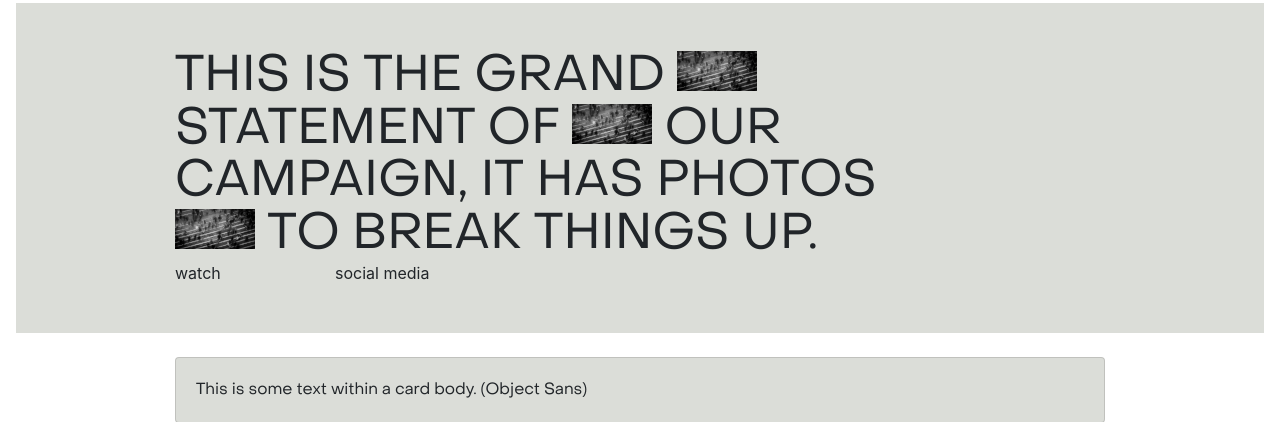
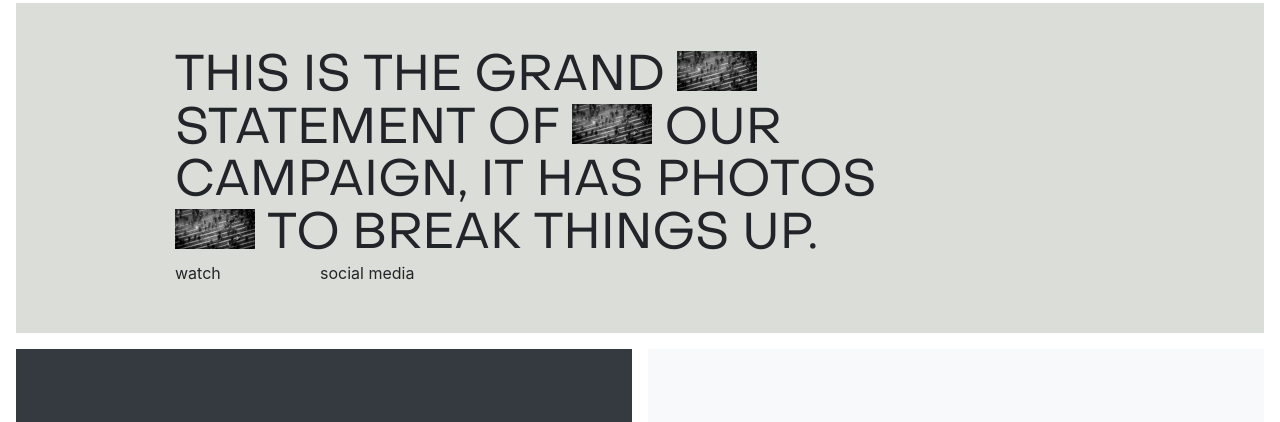
Before and after one commit to PeperoJo/the-next-normal, a plain HTML site: page index.html in a window 1280 px wide. Shown: the part 54-476 px from the top of the page. Drawn offline with nearby package versions, Linux system fonts and the light colour scheme; files whose address does not match are found by name.

Commit message:
Update index.html

```diff
--- a/index.html
+++ b/index.html
@@ -79,7 +79,7 @@
         <div class="col-2 text-left">
           watch
         </div>
-        <div class="col-2 text-left align-self-end">
+        <div class="col-2 text-left row float-right">
           social media
         </div>
       </div>
@@ -87,13 +87,13 @@
   </div>
 
 
-  <div class="container">
+  <!-- <div class="container">
     <div class="card my-4 bg-offwhite">
       <div class="card-body testing">
         This is some text within a card body. (Object Sans)
       </div>
     </div>
-  </div>
+  </div> -->
 
 
 
```
